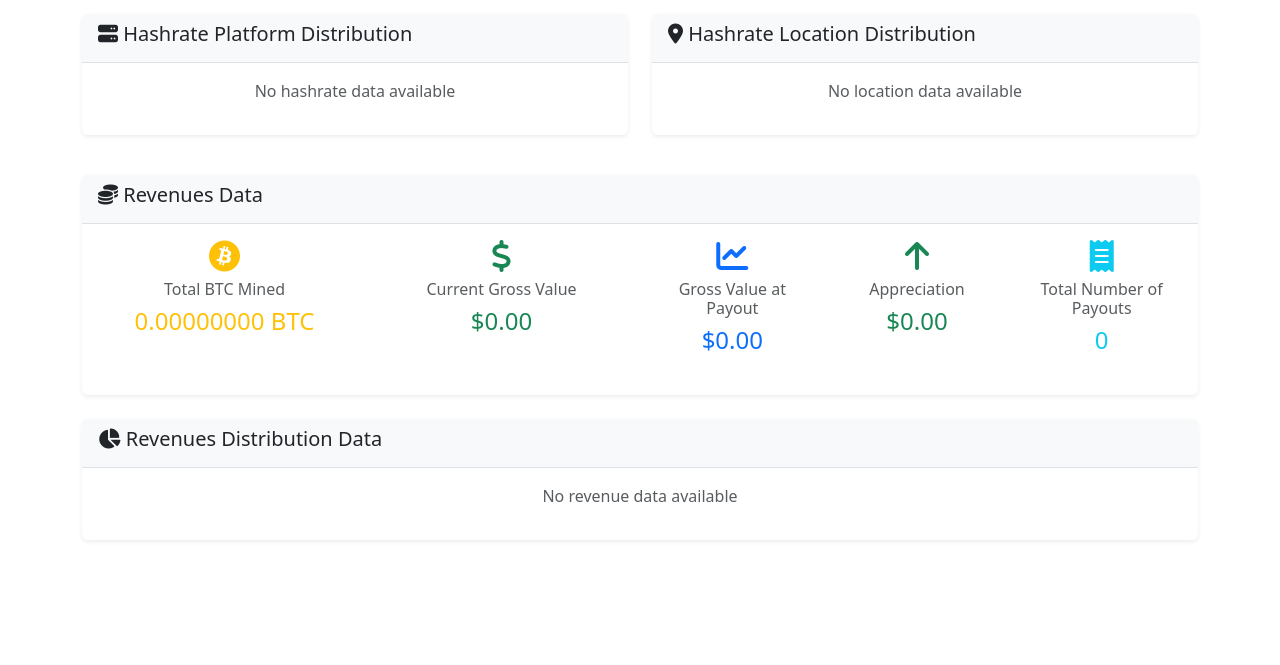
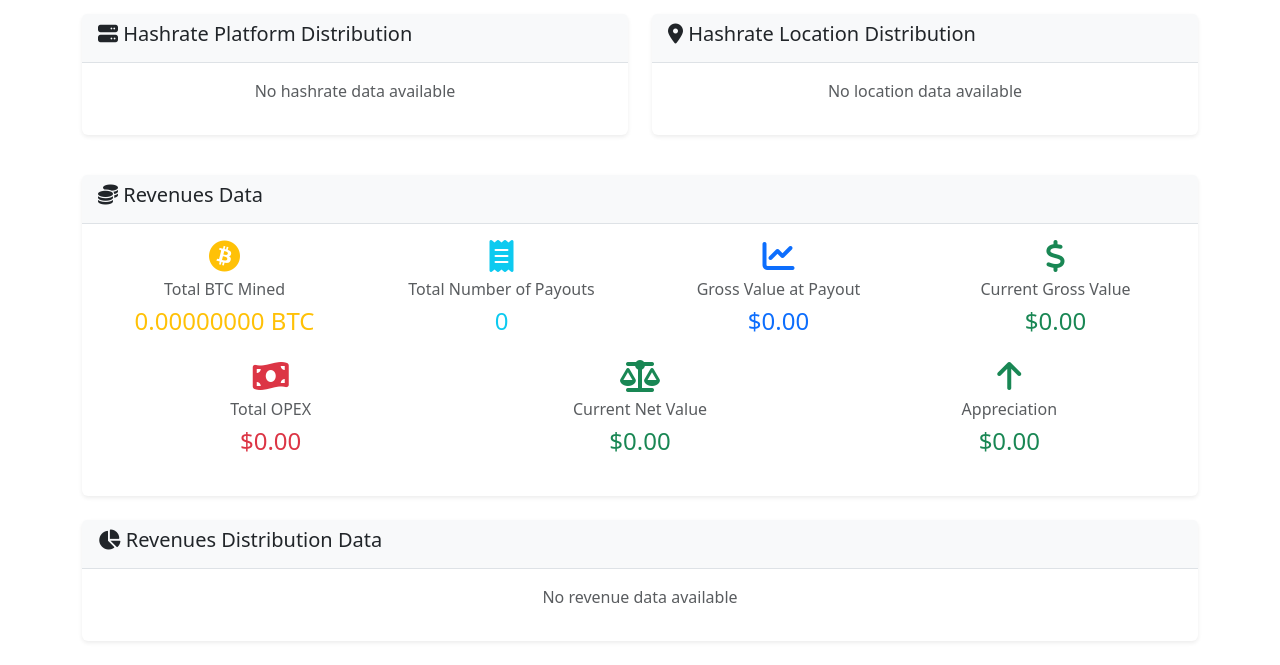
Before and after one commit to alexandre-pecorilla/Remote-Mining-Management-Platform, a Django app: page /dashboard/overview/ in a window 1280 px wide. Shown: the part 1046-1711 px from the top of the page. Before the commit the page ends 1587 px from the top, so only its background shows below. Run offline with Django 5.2, Linux system fonts and the light colour scheme; data comes from the database, SQL or seed files in the repository; data that the repository does not hold is empty.

Commit message:
Reorganize Overview Dashboard Revenues Data KPIs for better layout
- Top row: Total BTC Mined, Total Payouts, Gross Value at Payout, Current Gross Value
- Bottom row: Total OPEX, Current Net Value, Appreciation
- Improved visual balance with 4+3 layout instead of uneven distribution
- Better logical flow from core metrics to financial calculations

```diff
--- a/mining/views.py
+++ b/mining/views.py
@@ -758,6 +758,13 @@ def overview_dashboard(request):
 
     # Calculate Appreciation (Current Gross Value - Gross Value at Payout)
     appreciation = current_gross_value - gross_value_at_payout
+
+    # Calculate Total OPEX (sum of all OPEX expenses)
+    total_opex = Expense.objects.filter(category='OPEX').aggregate(total=Sum('expense_amount'))['total'] or Decimal('0')
+    total_opex = float(total_opex)
+
+    # Calculate Current Net Value (Current Gross Value - Total OPEX)
+    current_net_value = current_gross_value - total_opex
 
     # REVENUES DISTRIBUTION DATA
     revenue_by_platform = []
@@ -806,6 +813,8 @@ def overview_dashboard(request):
         'current_gross_value': current_gross_value,
         'gross_value_at_payout': gross_value_at_payout,
         'appreciation': appreciation,
+        'total_opex': total_opex,
+        'current_net_value': current_net_value,
         'total_payouts': total_payouts,
 
         # Revenue Distribution
@@ -1043,6 +1052,13 @@ def export_overview_data(request):
     # Calculate Appreciation (Current Gross Value - Gross Value at Payout)
     appreciation = current_gross_value - gross_value_at_payout
 
+    # Calculate Total OPEX (sum of all OPEX expenses)
+    total_opex = Expense.objects.filter(category='OPEX').aggregate(total=Sum('expense_amount'))['total'] or Decimal('0')
+    total_opex = float(total_opex)
+
+    # Calculate Current Net Value (Current Gross Value - Total OPEX)
+    current_net_value = current_gross_value - total_opex
+
     # Sheet 1: Overview Summary
     ws_summary = wb.add_sheet('Overview Summary')
 
@@ -1160,6 +1176,18 @@ def export_overview_data(request):
     ws_summary.write(row, 1, 'Total Payouts')
     ws_summary.write(row, 2, total_payouts)
     ws_summary.write(row, 3, 'count')
+    row += 1
+
+    ws_summary.write(row, 0, 'Revenue Data')
+    ws_summary.write(row, 1, 'Total OPEX')
+    ws_summary.write(row, 2, round(float(total_opex), 2))
+    ws_summary.write(row, 3, 'USD')
+    row += 1
+
+    ws_summary.write(row, 0, 'Revenue Data')
+    ws_summary.write(row, 1, 'Current Net Value')
+    ws_summary.write(row, 2, round(float(current_net_value), 2))
+    ws_summary.write(row, 3, 'USD')
     row += 1
 
     # Sheet 2: Hashrate by Platform
--- a/templates/mining/overview_dashboard.html
+++ b/templates/mining/overview_dashboard.html
@@ -206,6 +206,7 @@
                 <h5><i class="fas fa-coins"></i> Revenues Data</h5>
             </div>
             <div class="card-body">
+                <!-- Row 1: Total BTC Mined - Total Number of Payouts - Gross Value at Payout - Current Gross Value -->
                 <div class="row">
                     <div class="col-lg-3 col-md-6 mb-3">
                         <div class="text-center">
@@ -216,30 +217,47 @@
                     </div>
                     <div class="col-lg-3 col-md-6 mb-3">
                         <div class="text-center">
-                            <i class="fas fa-dollar-sign fa-2x text-success mb-2"></i>
-                            <h6 class="text-muted">Current Gross Value</h6>
-                            <h4 class="text-success">${{ current_gross_value|floatformat:2|intcomma }}</h4>
+                            <i class="fas fa-receipt fa-2x text-info mb-2"></i>
+                            <h6 class="text-muted">Total Number of Payouts</h6>
+                            <h4 class="text-info">{{ total_payouts }}</h4>
                         </div>
                     </div>
-                    <div class="col-lg-2 col-md-6 mb-3">
+                    <div class="col-lg-3 col-md-6 mb-3">
                         <div class="text-center">
                             <i class="fas fa-chart-line fa-2x text-primary mb-2"></i>
                             <h6 class="text-muted">Gross Value at Payout</h6>
                             <h4 class="text-primary">${{ gross_value_at_payout|floatformat:2|intcomma }}</h4>
                         </div>
                     </div>
-                    <div class="col-lg-2 col-md-6 mb-3">
+                    <div class="col-lg-3 col-md-6 mb-3">
+                        <div class="text-center">
+                            <i class="fas fa-dollar-sign fa-2x text-success mb-2"></i>
+                            <h6 class="text-muted">Current Gross Value</h6>
+                            <h4 class="text-success">${{ current_gross_value|floatformat:2|intcomma }}</h4>
+                        </div>
+                    </div>
+                </div>
+                <!-- Row 2: Total OPEX - Current Net Value - Appreciation -->
+                <div class="row">
+                    <div class="col-lg-4 col-md-6 mb-3">
+                        <div class="text-center">
+                            <i class="fas fa-money-bill-wave fa-2x text-danger mb-2"></i>
+                            <h6 class="text-muted">Total OPEX</h6>
+                            <h4 class="text-danger">${{ total_opex|floatformat:2|intcomma }}</h4>
+                        </div>
+                    </div>
+                    <div class="col-lg-4 col-md-6 mb-3">
+                        <div class="text-center">
+                            <i class="fas fa-balance-scale fa-2x text-{% if current_net_value >= 0 %}success{% else %}danger{% endif %} mb-2"></i>
+                            <h6 class="text-muted">Current Net Value</h6>
+                            <h4 class="text-{% if current_net_value >= 0 %}success{% else %}danger{% endif %}">${{ current_net_value|floatformat:2|intcomma }}</h4>
+                        </div>
+                    </div>
+                    <div class="col-lg-4 col-md-6 mb-3">
                         <div class="text-center">
                             <i class="fas fa-arrow-up fa-2x text-{% if appreciation >= 0 %}success{% else %}danger{% endif %} mb-2"></i>
                             <h6 class="text-muted">Appreciation</h6>
                             <h4 class="text-{% if appreciation >= 0 %}success{% else %}danger{% endif %}">${{ appreciation|floatformat:2|intcomma }}</h4>
-                        </div>
-                    </div>
-                    <div class="col-lg-2 col-md-6 mb-3">
-                        <div class="text-center">
-                            <i class="fas fa-receipt fa-2x text-info mb-2"></i>
-                            <h6 class="text-muted">Total Number of Payouts</h6>
-                            <h4 class="text-info">{{ total_payouts }}</h4>
                         </div>
                     </div>
                 </div>
```
Also changed, not shown: templates/mining/home.html (+19 -5 lines).
